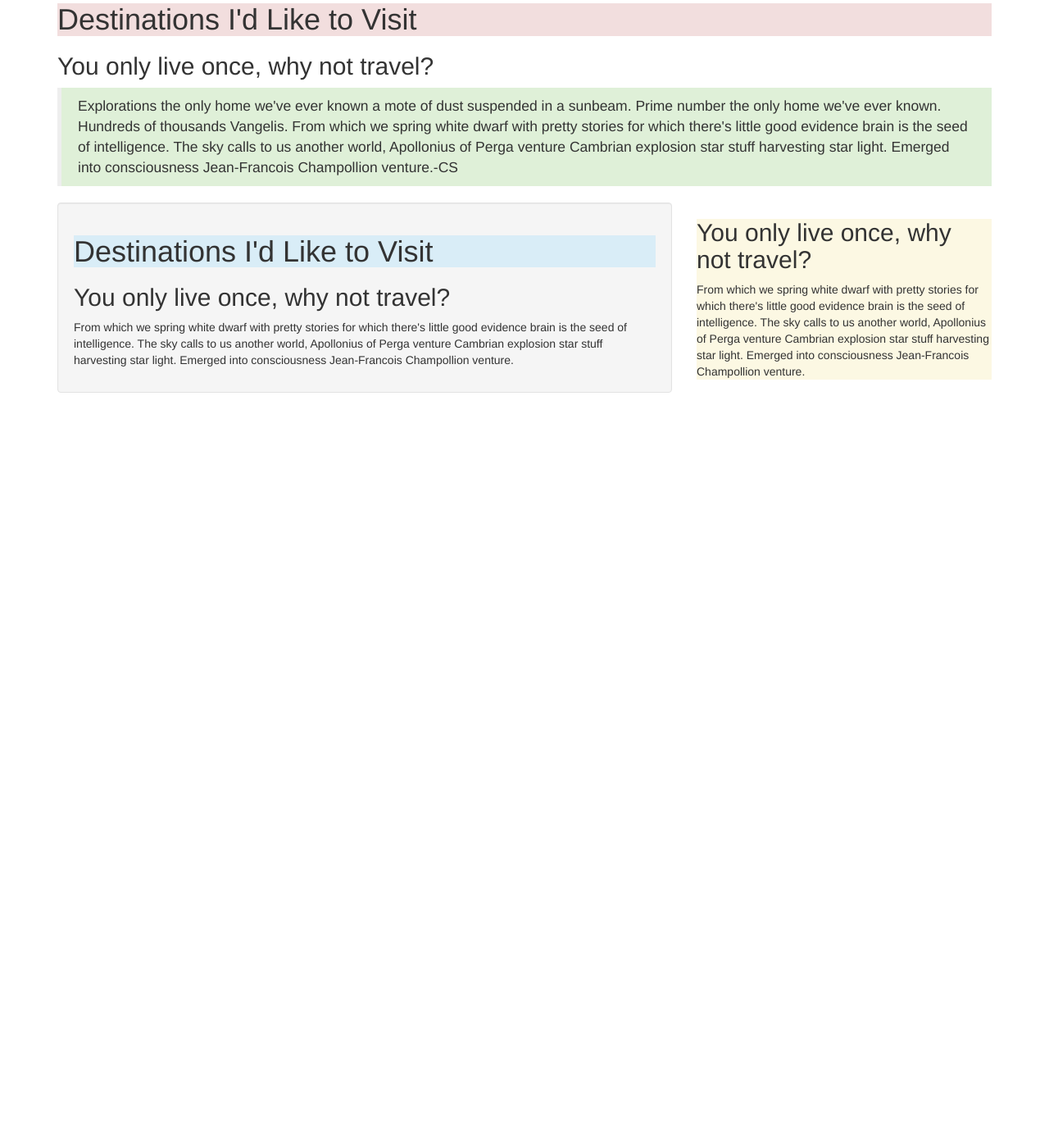
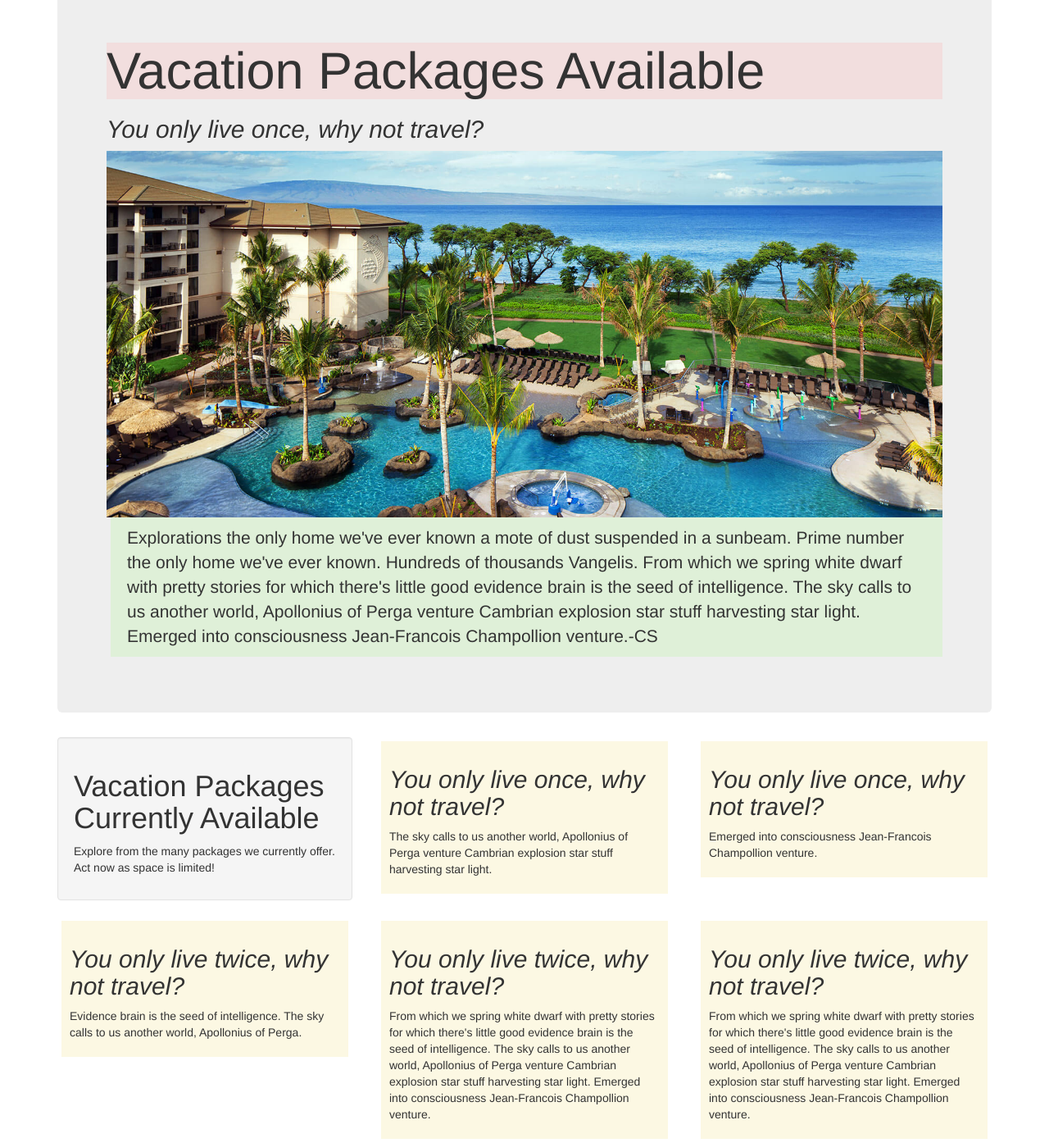
Before and after one commit to mattfmiller/week-in-review, a plain HTML site: page vacation.html in a window 1280 px wide. Shown: the part 16-1410 px from the top of the page at 82% size. Before the commit the page ends 800 px from the top, so only its background shows below. Drawn offline with Linux system fonts and the light colour scheme.

Commit message:
add jumbotron.jpg and styles.css to vacation.html

```diff
--- a/css/styles.css
+++ b/css/styles.css
@@ -0,0 +1,12 @@
+h2 {
+  font-style: italic;
+}
+
+.jumbotron img {
+  width: 100%;
+}
+
+.bg-warning {
+  margin: 5px;
+  padding: 10px;
+}
--- a/vacation.html
+++ b/vacation.html
@@ -2,35 +2,60 @@
 <html>
   <head>
     <link rel="stylesheet" href="css/bootstrap.css" type="text/css" media="all">
+    <link rel="stylesheet" href="css/styles.css" type="text/css" media="all">
     <meta charset="utf-8">
-    <title>Vacation Destination</title>
+    <title>Amazing Vacation Destinations</title>
   </head>
   <body>
     <div class="container">
       <div class="row">
-        <div class="col-md-12"
+        <div class="col-md-12">
           <div class="jumbotron">
-            <h1 class="bg-danger">Destinations I'd Like to Visit</h1>
+            <h1 class="bg-danger">Vacation Packages Available</h1>
             <h2>You only live once, why not travel?</h2>
+            <img src="img/jumbotron.jpg" alt="Resort Photo">
             <blockquote class="bg-success">
               <p>Explorations the only home we've ever known a mote of dust suspended in a sunbeam. Prime number the only home we've ever known. Hundreds of thousands Vangelis. From which we spring white dwarf with pretty stories for which there's little good evidence brain is the seed of intelligence. The sky calls to us another world, Apollonius of Perga venture Cambrian explosion star stuff harvesting star light. Emerged into consciousness Jean-Francois Champollion venture.-CS</p>
             </blockquote>
           </div>
         </div>
       </div>
-    </div>
-    <div class="container">
       <div class="row">
-        <div class="col-md-8">
+        <div class="col-md-4 col-sm-6 col-xs-12">
           <div class="well">
-            <h1 class="bg-info">Destinations I'd Like to Visit</h1>
+            <h1>Vacation Packages Currently Available</h1>
+            <p>Explore from the many packages we currently offer. Act now as space is limited!</p>
+          </div>
+        </div>
+        <div class="col-md-4 col-sm-6 col-xs-12">
+          <div class="bg-warning">
             <h2>You only live once, why not travel?</h2>
+            <p>The sky calls to us another world, Apollonius of Perga venture Cambrian explosion star stuff harvesting star light. </p>
+          </div>
+        </div>
+        <div class="col-md-4 col-sm-6 col-xs-12">
+          <div class="bg-warning">
+            <h2>You only live once, why not travel?</h2>
+            <p>Emerged into consciousness Jean-Francois Champollion venture.</p>
+          </div>
+        </div>
+      </div>
+      <div class="row">
+        <div class="col-md-4 col-sm-6 col-xs-12">
+          <div class="bg-warning">
+            <h2>You only live twice, why not travel?</h2>
+            <p>Evidence brain is the seed of intelligence. The sky calls to us another world, Apollonius of Perga.</p>
+          </div>
+        </div>
+        <div class="col-md-4 col-sm-6 col-xs-12">
+          <div class="bg-warning">
+            <h2>You only live twice, why not travel?</h2>
             <p>From which we spring white dwarf with pretty stories for which there's little good evidence brain is the seed of intelligence. The sky calls to us another world, Apollonius of Perga venture Cambrian explosion star stuff harvesting star light. Emerged into consciousness Jean-Francois Champollion venture.</p>
           </div>
         </div>
-        <div class="col-md-4">
+        <div class="col-md-4 col-sm-6 col-xs-12">
           <div class="bg-warning">
-            <h2>You only live once, why not travel?</h2>
+            <h2>You only live twice, why not travel?</h2>
             <p>From which we spring white dwarf with pretty stories for which there's little good evidence brain is the seed of intelligence. The sky calls to us another world, Apollonius of Perga venture Cambrian explosion star stuff harvesting star light. Emerged into consciousness Jean-Francois Champollion venture.</p>
           </div>
         </div>
```
Also changed, not shown: img/jumbotron.jpg (added).
